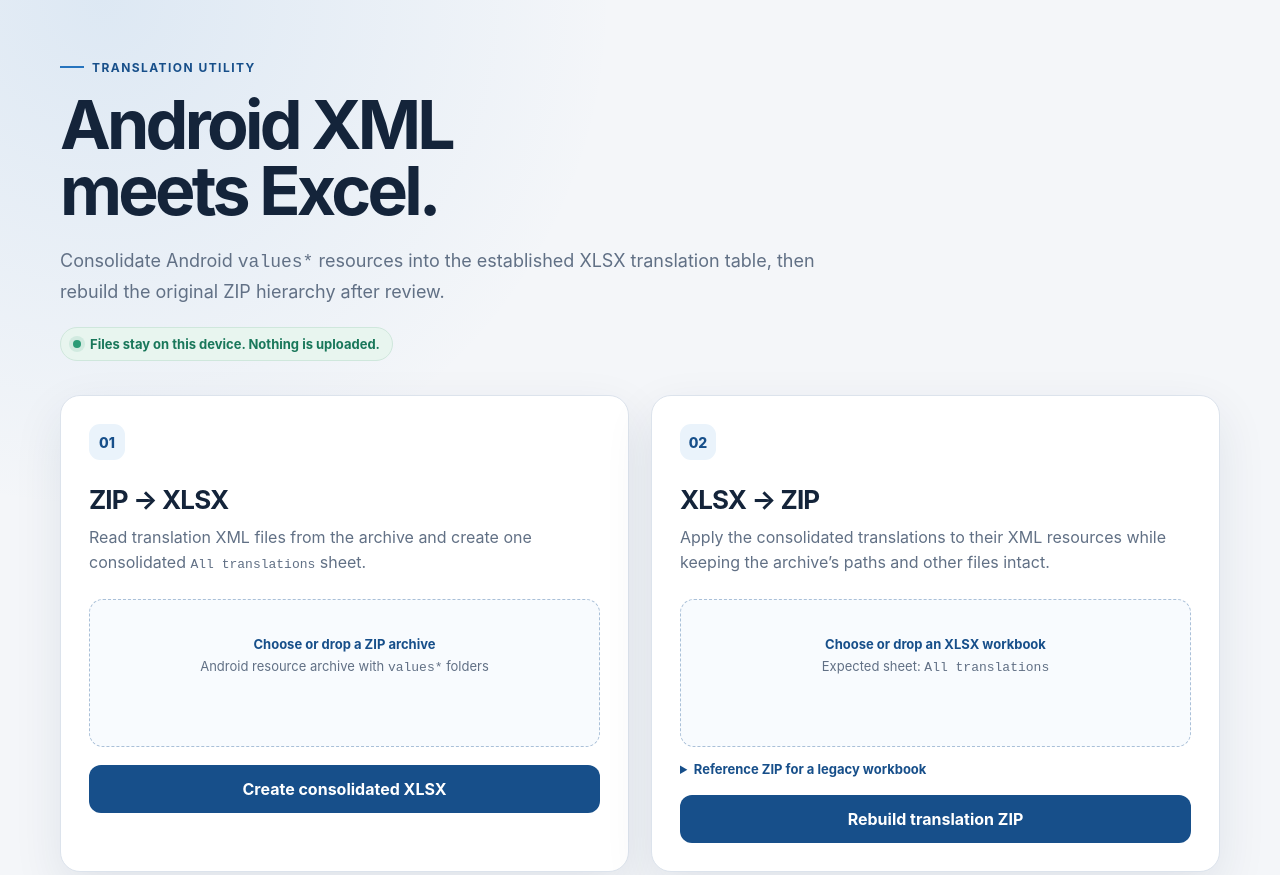
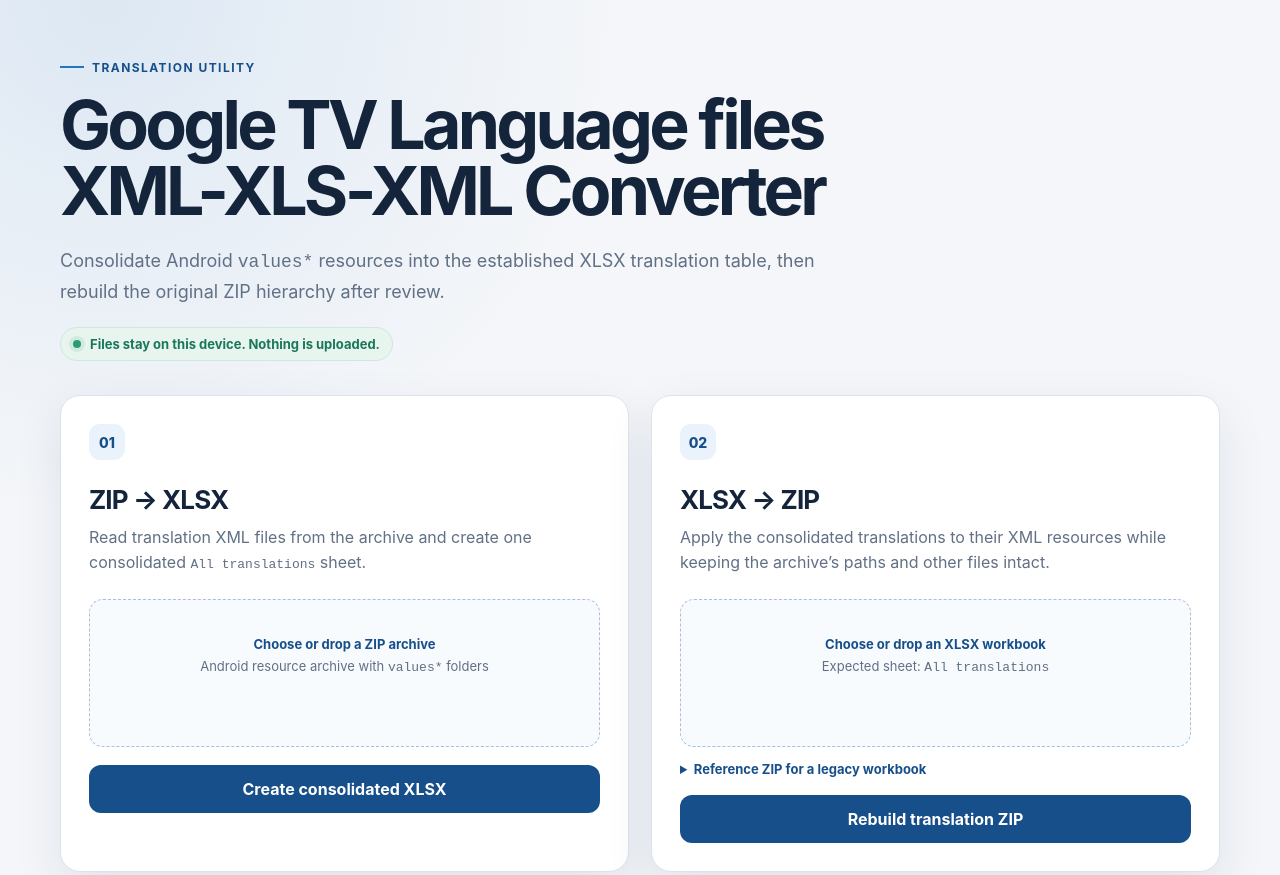
Before and after one commit to alexanderjermakov-collab/android-xml-xlsx-converter, a plain HTML site: page dist/index.html in a window 1280 px wide. Shown: the top 875 px of the page. Drawn offline with Linux system fonts and the light colour scheme.

Commit message:
Rename Google TV language converter

```diff
--- a/dist/index.html
+++ b/dist/index.html
@@ -4,7 +4,7 @@
   <meta charset="utf-8">
   <meta name="viewport" content="width=device-width, initial-scale=1">
   <meta name="description" content="Convert Android translation ZIP archives to consolidated XLSX workbooks and back, entirely in your browser.">
-  <title>Android XML ↔ XLSX Converter</title>
+  <title>Google TV Language files XML-XLS-XML Converter</title>
   <link rel="stylesheet" href="styles.css">
   <script defer src="assets/jszip.min.js"></script>
   <script defer src="assets/xlsx.full.min.js"></script>
@@ -13,7 +13,7 @@
 <body>
   <header class="shell">
     <div class="eyebrow">Translation utility</div>
-    <h1>Android XML<br>meets Excel.</h1>
+    <h1>Google TV Language files<br>XML-XLS-XML Converter</h1>
     <p class="lede">Consolidate Android <code>values*</code> resources into the established XLSX translation table, then rebuild the original ZIP hierarchy after review.</p>
     <div class="privacy"><span class="dot"></span>Files stay on this device. Nothing is uploaded.</div>
   </header>
```
Also changed, not shown: 1 other file.
